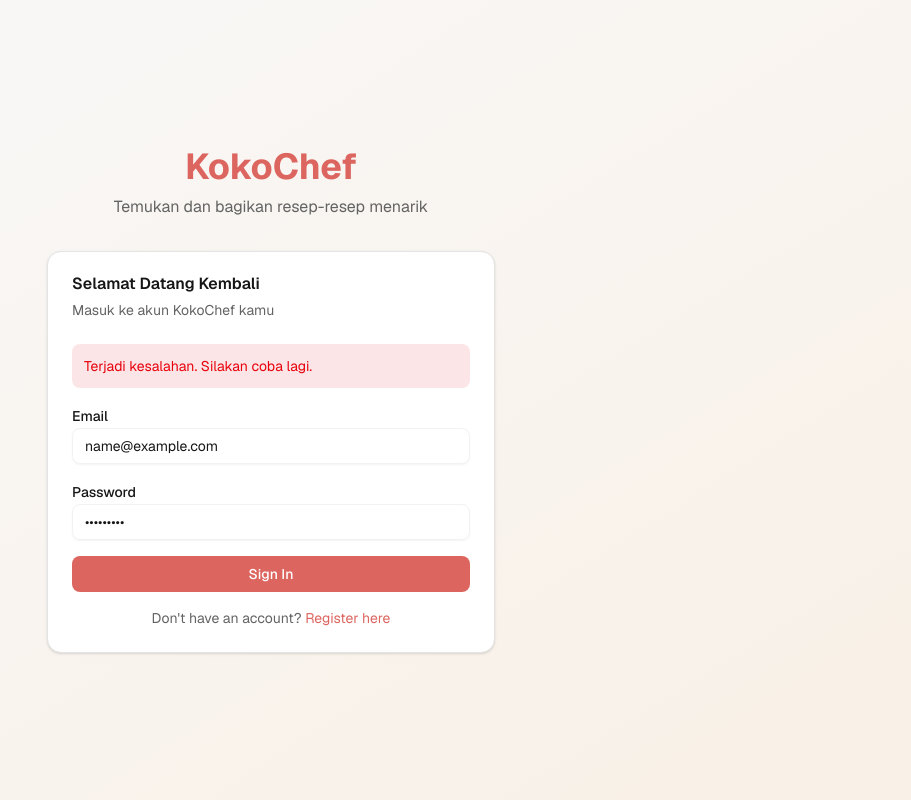
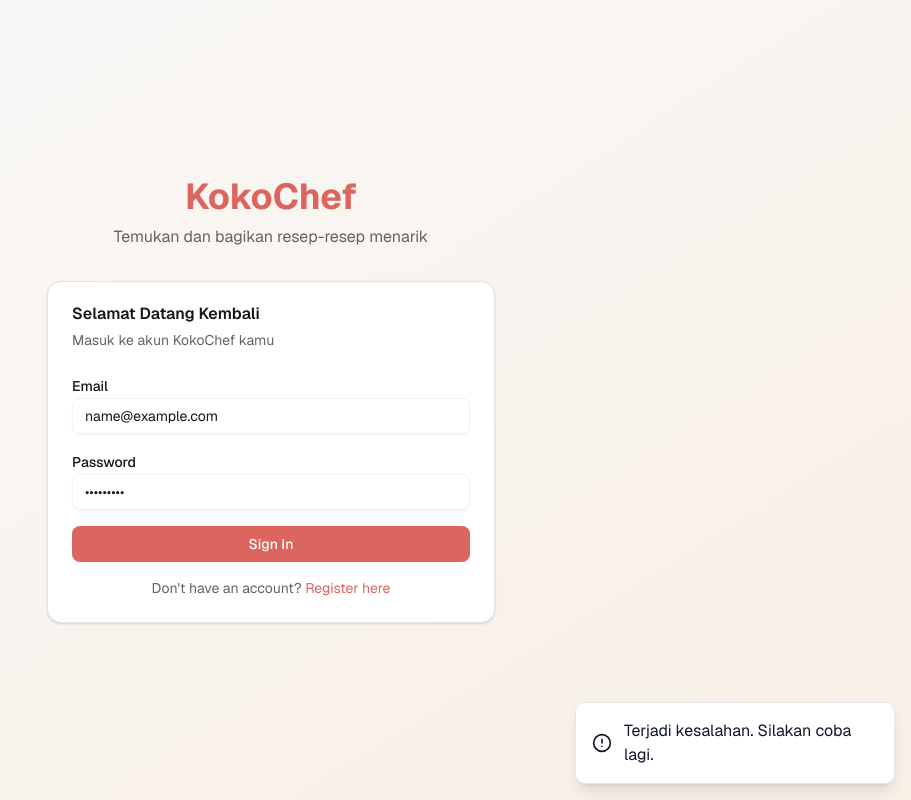
Before and after one commit to PickleNoToxic/KokoChefReborn, a Next.js app: page /login in a window 1280 px wide. Both pictures are taken after typing "name@example.com", "Sample123" into the empty fields and a click on the button "Sign In". Shown: the whole page, without its empty margins (369-1280 px from the left). Built offline with nearby package versions, Linux system fonts and the light colour scheme; no server answers; the database is empty.

Commit message:
custom toast

```diff
--- a/components/auth/login-form.tsx
+++ b/components/auth/login-form.tsx
@@ -5,6 +5,7 @@ import type React from "react"
 import { useState } from "react"
 import { useRouter } from "next/navigation"
 import { useAuth } from "@/context/auth-context"
+import { useToast } from "@/context/toast-context"
 import { Button } from "@/components/ui/button"
 import { Input } from "@/components/ui/input"
 import { Card, CardContent, CardDescription, CardHeader, CardTitle } from "@/components/ui/card"
@@ -13,19 +14,19 @@ import Link from "next/link"
 export function LoginForm() {
   const [email, setEmail] = useState("")
   const [password, setPassword] = useState("")
-  const [error, setError] = useState("")
   const [isLoading, setIsLoading] = useState(false)
   const { login } = useAuth()
+  const { addToast } = useToast()
   const router = useRouter()
 
   const handleSubmit = async (e: React.FormEvent) => {
     e.preventDefault()
-    setError("")
     setIsLoading(true)
 
     try {
       await login(email, password)
       router.push("/")
+      addToast("Selamat datang di KokoChef!", false)
     } catch (err: any) {
 
     let message = "Terjadi kesalahan. Silakan coba lagi.";
@@ -38,7 +39,8 @@ export function LoginForm() {
       }
     }
 
-    setError(message);
+    addToast(message, true);
+
     } finally {
       setIsLoading(false)
     }
@@ -52,7 +54,6 @@ export function LoginForm() {
       </CardHeader>
       <CardContent>
         <form onSubmit={handleSubmit} className="space-y-4">
-          {error && <div className="p-3 bg-destructive/10 text-destructive rounded-md text-sm">{error}</div>}
           <div className="space-y-2">
             <label htmlFor="email" className="text-sm font-medium">
               Email
--- a/components/auth/register-form.tsx
+++ b/components/auth/register-form.tsx
@@ -5,6 +5,7 @@ import type React from "react";
 import { useState } from "react";
 import { useRouter } from "next/navigation";
 import { useAuth } from "@/context/auth-context";
+import { useToast } from "@/context/toast-context"
 import { Button } from "@/components/ui/button";
 import { Input } from "@/components/ui/input";
 import {
@@ -21,17 +22,16 @@ export function RegisterForm() {
   const [email, setEmail] = useState("");
   const [password, setPassword] = useState("");
   const [confirmPassword, setConfirmPassword] = useState("");
-  const [error, setError] = useState("");
   const [isLoading, setIsLoading] = useState(false);
   const { register } = useAuth();
+  const { addToast } = useToast();
   const router = useRouter();
 
   const handleSubmit = async (e: React.FormEvent) => {
     e.preventDefault();
-    setError("");
 
     if (password !== confirmPassword) {
-      setError("Password tidak sama. Silakan coba lagi.");
+      addToast("Password tidak sama. Silakan coba lagi.", true);
       return;
     }
 
@@ -40,6 +40,7 @@ export function RegisterForm() {
     try {
       await register(email, password, name);
       router.push("/");
+      addToast("Selamat datang di KokoChef!", false);
     } catch (err: any) {
       let message = "Terjadi kesalahan. Silakan coba lagi.";
       if (err?.message) {
@@ -58,7 +59,7 @@ export function RegisterForm() {
         }
       }
 
-      setError(message);
+      addToast(message, true);
     } finally {
       setIsLoading(false);
     }
@@ -74,11 +75,6 @@ export function RegisterForm() {
       </CardHeader>
       <CardContent>
         <form onSubmit={handleSubmit} className="space-y-4">
-          {error && (
-            <div className="p-3 bg-destructive/10 text-destructive rounded-md text-sm">
-              {error}
-            </div>
-          )}
           <div className="space-y-2">
             <label htmlFor="name" className="text-sm font-medium">
               Nama Lengkap
--- /dev/null
+++ b/components/toast.tsx
@@ -0,0 +1,45 @@
+"use client"
+
+import { useState, useEffect } from "react"
+import { CheckCircle, AlertCircle } from "lucide-react"
+
+import clsx from "clsx"
+
+export interface ToastProps {
+  id: string
+  message: string
+  error?: boolean
+  duration?: number
+  onClose?: (id: string) => void
+}
+
+export const Toast = ({ id, message, error = false, duration = 3000, onClose }: ToastProps) => {
+  const [show, setShow] = useState(false)
+
+  useEffect(() => {
+    setShow(true)
+    const timer = setTimeout(() => handleClose(), duration)
+    return () => clearTimeout(timer)
+  }, [])
+
+  const handleClose = () => {
+    setShow(false)
+    setTimeout(() => {
+      onClose && onClose(id)
+    }, 300)
+  }
+
+  return (
+    <div
+      className={clsx(
+        "flex items-center gap-3 p-4 rounded-lg shadow-lg border w-80 max-w-full transition-transform transform",
+        show ? "translate-y-0 opacity-100" : "translate-y-6 opacity-0",
+        "bg-white border border-gray-200 text-gray-900"
+      )}
+    >
+
+      {error ? <AlertCircle className="w-5 h-5 text-gray-900" /> : <CheckCircle className="w-5 h-5 text-gray-900" />}
+      <span className="flex-1">{message}</span>
+    </div>
+  )
+}
--- /dev/null
+++ b/context/toast-context.tsx
@@ -0,0 +1,41 @@
+"use client"
+
+import { createContext, useContext, useState, ReactNode } from "react"
+import { Toast } from "@/components/toast"
+import { v4 as uuid } from "uuid"
+
+interface ToastContextType {
+  addToast: (message: string, error?: boolean) => void
+}
+
+const ToastContext = createContext<ToastContextType | undefined>(undefined)
+
+export const ToastProvider = ({ children }: { children: ReactNode }) => {
+  const [toasts, setToasts] = useState<any[]>([])
+
+  const addToast = (message: string, error?: boolean) => {
+    const id = uuid()
+    setToasts((prev) => [...prev, { id, message, error }])
+  }
+
+  const removeToast = (id: string) => {
+    setToasts((prev) => prev.filter((t) => t.id !== id))
+  }
+
+  return (
+    <ToastContext.Provider value={{ addToast }}>
+      {children}
+      <div className="fixed bottom-4 right-4 flex flex-col gap-3 z-50">
+        {toasts.map((t) => (
+          <Toast key={t.id} {...t} onClose={removeToast} />
+        ))}
+      </div>
+    </ToastContext.Provider>
+  )
+}
+
+export const useToast = () => {
+  const context = useContext(ToastContext)
+  if (!context) throw new Error("useToast must be used within ToastProvider")
+  return context
+}
--- a/package.json
+++ b/package.json
@@ -58,6 +58,7 @@
     "sonner": "^1.7.4",
     "tailwind-merge": "^2.5.5",
     "tailwindcss-animate": "^1.0.7",
+    "uuid": "^13.0.0",
     "vaul": "^1.1.2",
     "zod": "3.25.76"
   },
```
Also changed, not shown: app/layout.tsx (+18 -15 lines), 1 other file (tests, documents, lock files or other folders).
